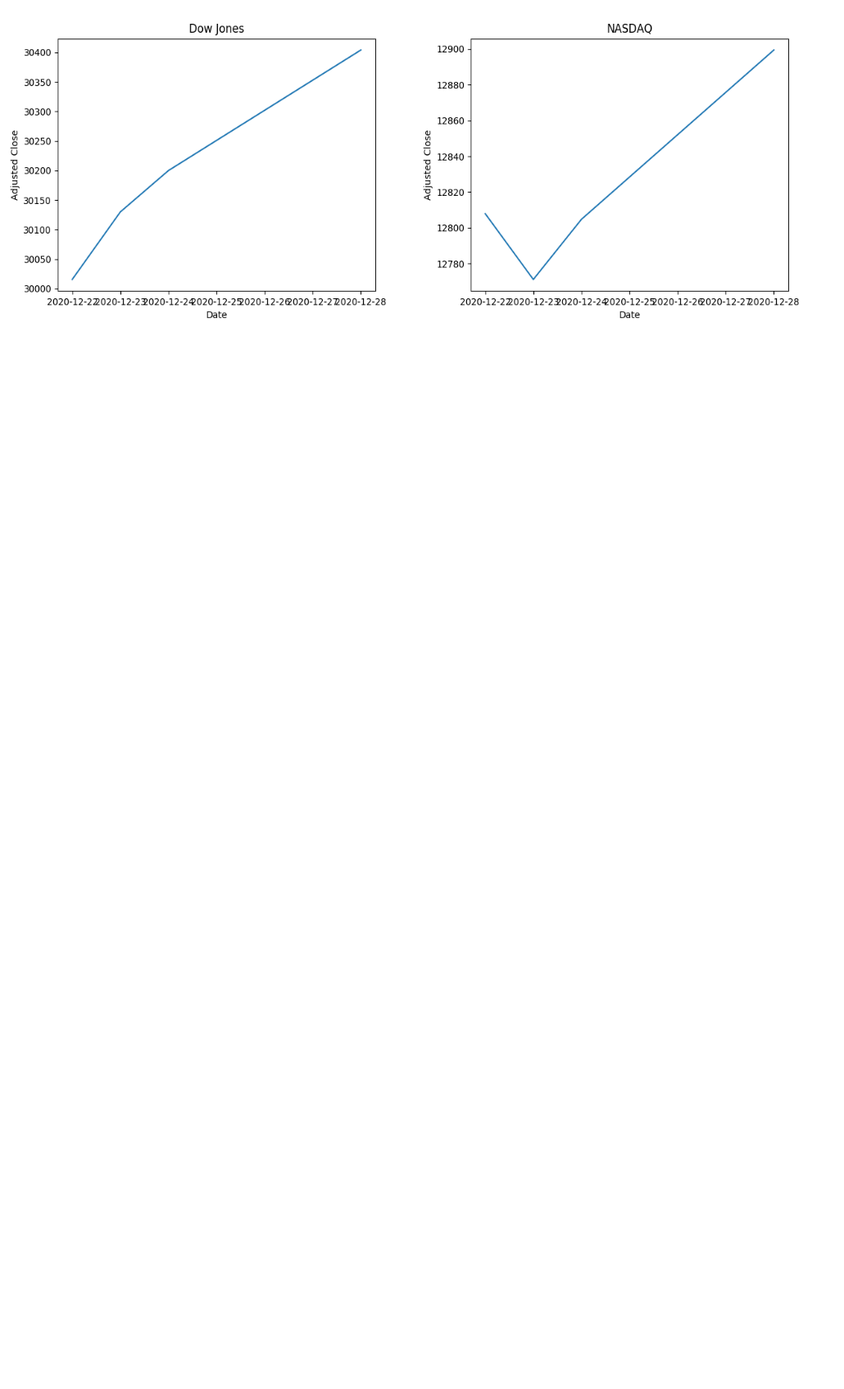
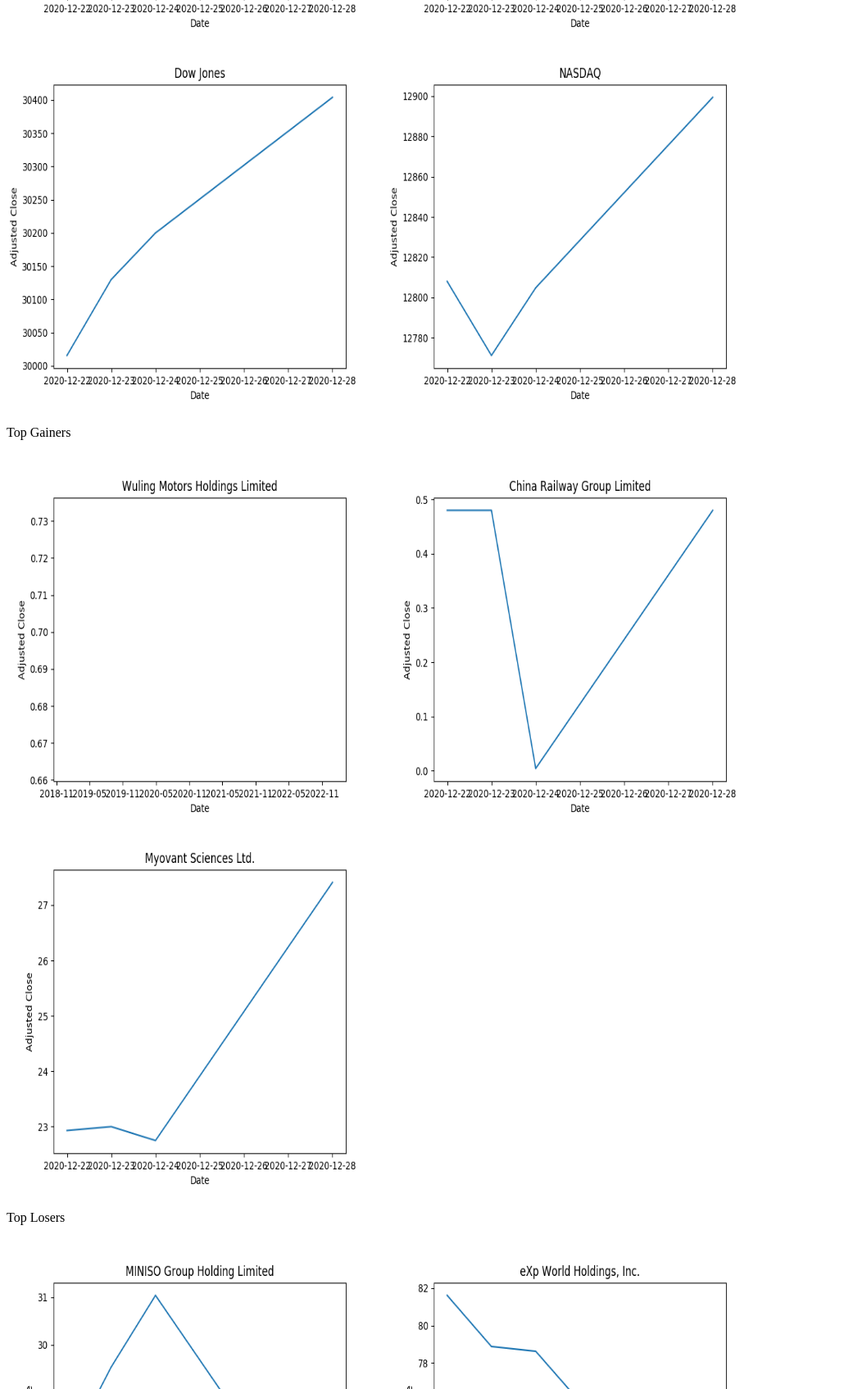
Before and after one commit to JaysonM1/Stocks, a Flask app: page / in a window 1280 px wide. Shown: the part 519-2214 px from the top of the page at 82% size, without its empty margins (0-1030 px from the left). Before the commit the page ends 908 px from the top, so only its background shows below. Run offline with Flask 2, Linux system fonts and the light colour scheme; parts of the project's set-up code (start-up, migrations or seed data) failed here and were passed over.

Commit message:
🚿🐲 Updated with Glitch

```diff
--- a/server.py
+++ b/server.py
@@ -7,12 +7,19 @@ import os
 app = Flask(__name__)
 @app.route('/upload/<filename>')
 def send_image(filename):
-  return send_from_directory("indexes",filename)
+  if (filename in os.listdir('./indexes')):
+    return send_from_directory("indexes",filename)
+  elif (filename in os.listdir('./gainers')):
+    return send_from_directory("gainers",filename)
+  else:
+    return send_from_directory("losers",filename)
 @app.route("/")
 def home():
-  pngs = os.listdir('./indexes')
-  return render_template("index.html", pngs = pngs)
+  indexes = os.listdir('./indexes')
+  gainers = os.listdir('./gainers')
+  losers = os.listdir('./losers')
+  return render_template("index.html", ind = indexes, ga = gainers, losers = losers)
 
 if __name__ == "__main__":
-  stocks.graphIndexes()
+  stocks.run()
   app.run()
--- a/stocks.py
+++ b/stocks.py
@@ -1,4 +1,5 @@
 from pandas_datareader import data
+import pandas as pd
 import matplotlib
 matplotlib.use("agg")
 import matplotlib.pyplot as plt
@@ -12,6 +13,9 @@ def getTicks():
         ticks[i] = x.strftime('%m/%d')
         i= i - 1
     return ticks
+
+
+
 today = date.today()
 oneWeek = date.today() + relativedelta(weeks=-1)
 currentDate = today.strftime("%Y/%m/%d")
@@ -19,21 +23,20 @@ oneWeekAgo = oneWeek.strftime("%Y/%m/%d")
 indexes = [["^dji", "Dow Jones"],['^ixic','NASDAQ'],['^rut',"Russell 2000"], ['^gspc',"S&P 500"]]
 
 
-def makeGraph(prices, stock):
+def makeGraph(prices, stock,file):
     plt.figure()
     plt.title(stock, loc = 'center')
     plt.xlabel("Date")
     plt.ylabel("Adjusted Close")
     plt.plot(prices)
-    plt.savefig("indexes/"+stock)
+    plt.savefig(file + stock)
 
 
 def graphIndexes():
   graphs =[]
   for index in indexes:
         prices = data.DataReader(index[0], start= oneWeekAgo, end= currentDate, data_source='yahoo')['Adj Close']
-        volume = data.DataReader(index[0], start= oneWeekAgo, end= currentDate, data_source='yahoo')['Volume']
-        graphs.append(makeGraph(prices, index[1]))
+        graphs.append(makeGraph(prices, index[1],"indexes/"))
 
 
 def makeList(stocks):
@@ -53,10 +56,10 @@ def getGainers():
     return makeList(gainers)
 
 def graphGainers(topGainers):
+    gainers = []
     for gainer in topGainers:
         prices = data.DataReader(gainer[0], start= oneWeekAgo, end= currentDate, data_source='yahoo')['Adj Close']
-        volume = data.DataReader(gainer[0], start= oneWeekAgo, end= currentDate, data_source='yahoo')['Volume']
-        makeGraph(prices, gainer[1])
+        gainers.append(makeGraph(prices, gainer[1],"gainers/"))
 
 def getLosers():
     losers = pd.read_html('https://finance.yahoo.com/losers')
@@ -64,20 +67,13 @@ def getLosers():
     return makeList(losers)
 
 
-def graphLosers(topLosers,currentDate,oneWeekAgo):
+def graphLosers(topLosers):
+    losers = []
     for loser in topLosers:
         prices = data.DataReader(loser[0], start= oneWeekAgo, end= currentDate, data_source='yahoo')['Adj Close']
-        makeGraph(prices, loser[1])
+        losers.append(makeGraph(prices, loser[1],"losers/"))
 
-def main():
-    indexes = [["^dji", "Dow Jones"],['^ixic','NASDAQ'],['^rut',"Russell 2000"], ['^gspc',"S&P 500"]]
-    for index in graphIndexes():
-        plt.show()
-
-    #graphGainers(getGainers(),currentDate,oneWeekAgo)
-
-    #graphLosers(getLosers(), currentDate, oneWeekAgo)
-
-
-if __name__ == "__main__":
-    main()
+def run():
+    graphIndexes()
+    graphGainers(getGainers())
+    graphLosers(getLosers())
--- a/templates/index.html
+++ b/templates/index.html
@@ -16,12 +16,33 @@
     <h1>Wall Street Beggars</h1>
 
     <p>Top Indexes</p>
-    {% for png in pngs %}
+    {% for i in ind %}
     <tr>
       <img
-        src="{{url_for('send_image', filename = png)}}"
-        height="400"
-        width="500"
+        src="{{url_for('send_image', filename = i)}}"
+        height="450"
+        width="460"
+      />
+    </tr>
+    {% endfor %}
+
+    <p>Top Gainers</p>
+    {% for g in ga%}
+    <tr>
+      <img
+        src="{{url_for('send_image',filename = g)}}"
+        height="450"
+        width="460"
+      />
+    </tr>
+    {% endfor %}
+    <p>Top Losers</p>
+    {% for l in losers%}
+    <tr>
+      <img
+        src="{{url_for('send_image',filename = l)}}"
+        height="450"
+        width="460"
       />
     </tr>
     {% endfor %}
```
Also changed, not shown: gainers/China Railway Group Limited.png (added), gainers/Myovant Sciences Ltd.png (added), gainers/Wuling Motors Holdings Limited.png (added), losers/Lemonade, Inc.png (added), losers/MINISO Group Holding Limited.png (added), losers/eXp World Holdings, Inc.png (added).
